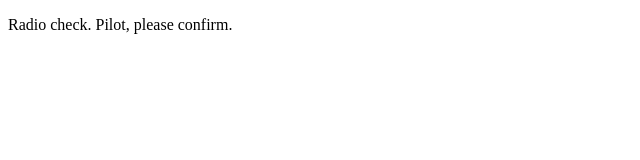
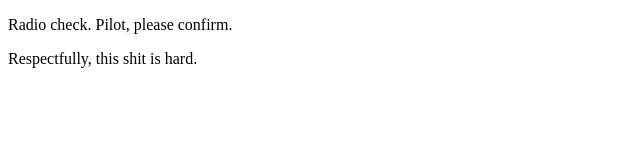
Before and after one commit to dalpiad/communication-log, a plain HTML site: page index.html in a window 1280 px wide. Shown: the whole page, without its empty margins (0-640 px from the left). Drawn offline with Linux system fonts and the light colour scheme.

Commit message:
I think this is right

```diff
--- a/index.html
+++ b/index.html
@@ -2,5 +2,6 @@
 <html>
    <body>
       <p>Radio check. Pilot, please confirm.</p>
+      <p>Respectfully, this shit is hard.</p>
    </body>
 </html>
```
